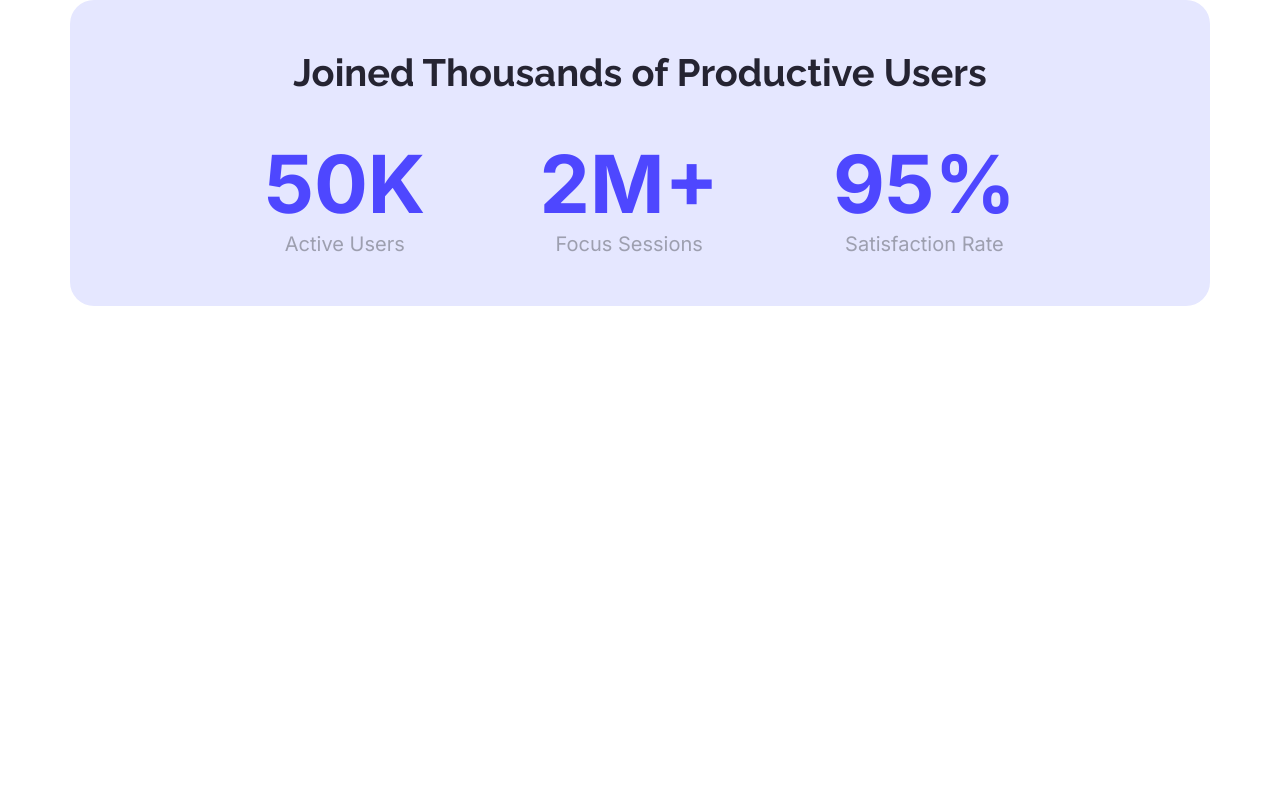
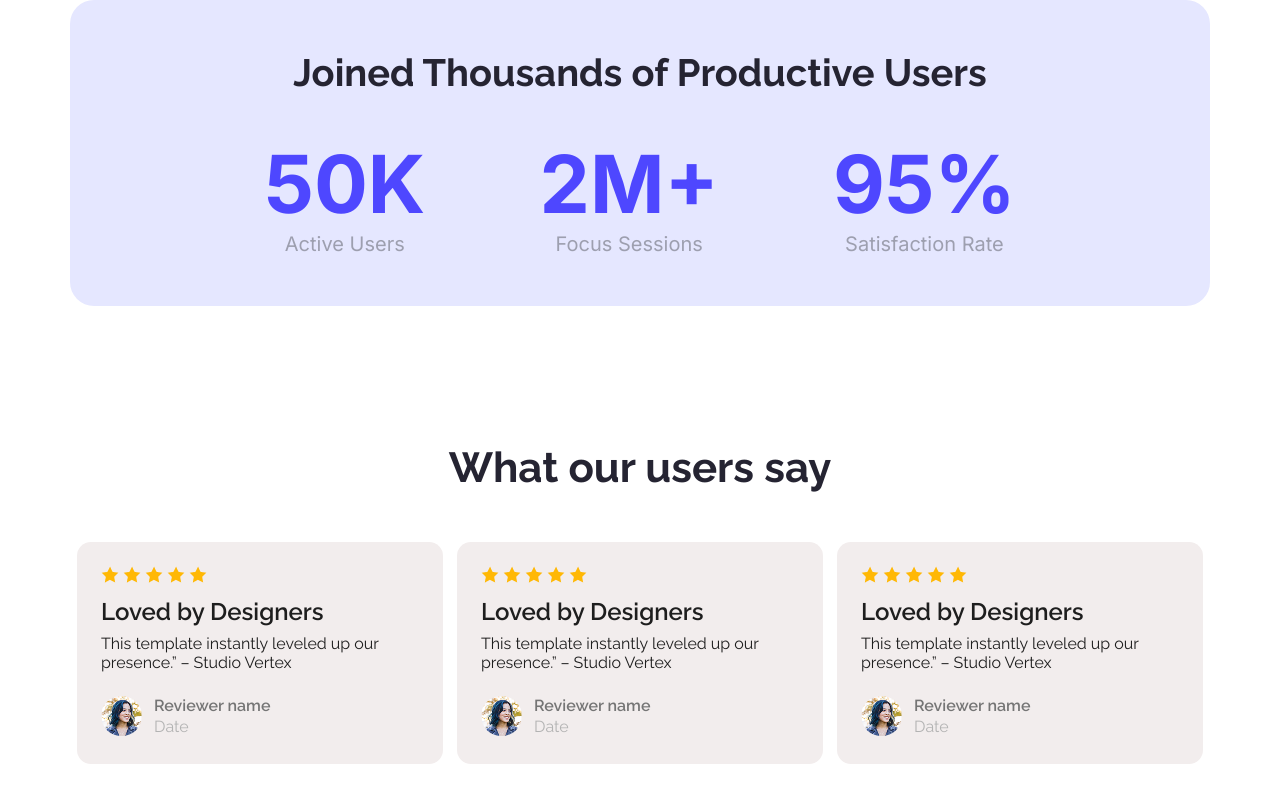
Before and after one commit to us-raju/assignment1, a plain HTML site: page index.html in a window 1280 px wide. Shown: the part 1183-1986 px from the top of the page. Before the commit the page ends 1489 px from the top, so only its background shows below. Drawn offline with Linux system fonts and the light colour scheme.

Commit message:
feedback section added

```diff
--- a/assets/css/style.css
+++ b/assets/css/style.css
@@ -138,3 +138,57 @@ header {
     font-family: var(--secoundry-font);
     text-align: center;
 }
+
+/* feedback section css style  */
+#feedback{
+    margin: 137px 0;
+}
+#feedback .feedback-title{
+    color: var(--secoundry-color);
+    font-size: 42px;
+    font-weight: 700;
+    font-family: var(--primary-font);
+    text-align: center;
+    margin-bottom: 50px;
+}
+#feedback .user-card-container{
+    justify-content: space-around;
+}
+#feedback .user-card{
+    background-color: #f2eded;
+    width: 366px;
+    padding: 24px;
+    border-radius: 14px;
+}
+#feedback .user-card .star{
+    margin-bottom: 10px;
+}
+#feedback .user-card .feedback-txt h4{
+    font-size: 24px;
+    font-family: var(--primary-font);
+    font-weight: 600;
+    color: #1e1e1e;
+    margin-bottom: 8px;
+}
+#feedback .user-card .feedback-txt p{
+    font-size: 16px;
+    font-family: var(--primary-font);
+    color: #1e1e1e;
+    margin-bottom: 24px;
+}
+#feedback .user-card .user-img img{
+    border-radius: 50%;
+    margin-right: 12px;
+}
+#feedback .user-card .user-name h5{
+    font-size: 16px;
+    font-family: var(--primary-font);
+    font-weight: 600;
+    color: #757575;
+    margin-bottom: 2px;
+}
+#feedback .user-card .user-name p{
+    font-size: 16px;
+    font-family: var(--primary-font);
+    color: #b3b3b3;
+}
--- a/index.html
+++ b/index.html
@@ -78,6 +78,82 @@
         </div>
       </section>
       <!-- productive section end  -->
+
+      <!-- feedback section start  -->
+        <section id="feedback">
+            <div class="container">
+                <h3 class="feedback-title">What our users say</h3>
+                <div class="user-card-container row">
+                    <div class="user-card">
+                        <div class="star">
+                            <img src="./assets/images/icon-star.png" alt="">
+                            <img src="./assets/images/icon-star.png" alt="">
+                            <img src="./assets/images/icon-star.png" alt="">
+                            <img src="./assets/images/icon-star.png" alt="">
+                            <img src="./assets/images/icon-star.png" alt="">
+                        </div>
+                        <div class="feedback-txt">
+                            <h4>Loved by Designers</h4>
+                            <p>This template instantly leveled up our presence.” – Studio Vertex</p>
+                        </div>
+                        <div class="row">
+                            <div class="user-img">
+                                <img src="./assets/images/avatar.png" alt="">
+                            </div>
+                            <div class="user-name">
+                                <h5>Reviewer name</h5>
+                                <p>Date</p>
+                            </div>
+                        </div>
+                    </div>
+                    <div class="user-card">
+                        <div class="star">
+                            <img src="./assets/images/icon-star.png" alt="">
+                            <img src="./assets/images/icon-star.png" alt="">
+                            <img src="./assets/images/icon-star.png" alt="">
+                            <img src="./assets/images/icon-star.png" alt="">
+                            <img src="./assets/images/icon-star.png" alt="">
+                        </div>
+                        <div class="feedback-txt">
+                            <h4>Loved by Designers</h4>
+                            <p>This template instantly leveled up our presence.” – Studio Vertex</p>
+                        </div>
+                        <div class="row">
+                            <div class="user-img">
+                                <img src="./assets/images/avatar.png" alt="">
+                            </div>
+                            <div class="user-name">
+                                <h5>Reviewer name</h5>
+                                <p>Date</p>
+                            </div>
+                        </div>
+                    </div>
+                    <div class="user-card">
+                        <div class="star">
+                            <img src="./assets/images/icon-star.png" alt="">
+                            <img src="./assets/images/icon-star.png" alt="">
+                            <img src="./assets/images/icon-star.png" alt="">
+                            <img src="./assets/images/icon-star.png" alt="">
+                            <img src="./assets/images/icon-star.png" alt="">
+                        </div>
+                        <div class="feedback-txt">
+                            <h4>Loved by Designers</h4>
+                            <p>This template instantly leveled up our presence.” – Studio Vertex</p>
+                        </div>
+                        <div class="row">
+                            <div class="user-img">
+                                <img src="./assets/images/avatar.png" alt="">
+                            </div>
+                            <div class="user-name">
+                                <h5>Reviewer name</h5>
+                                <p>Date</p>
+                            </div>
+                        </div>
+                    </div>
+                </div>
+            </div>
+        </section>
+      <!-- feedback section end  -->
     </main>
     <!-- main section end  -->
   </body>
```
